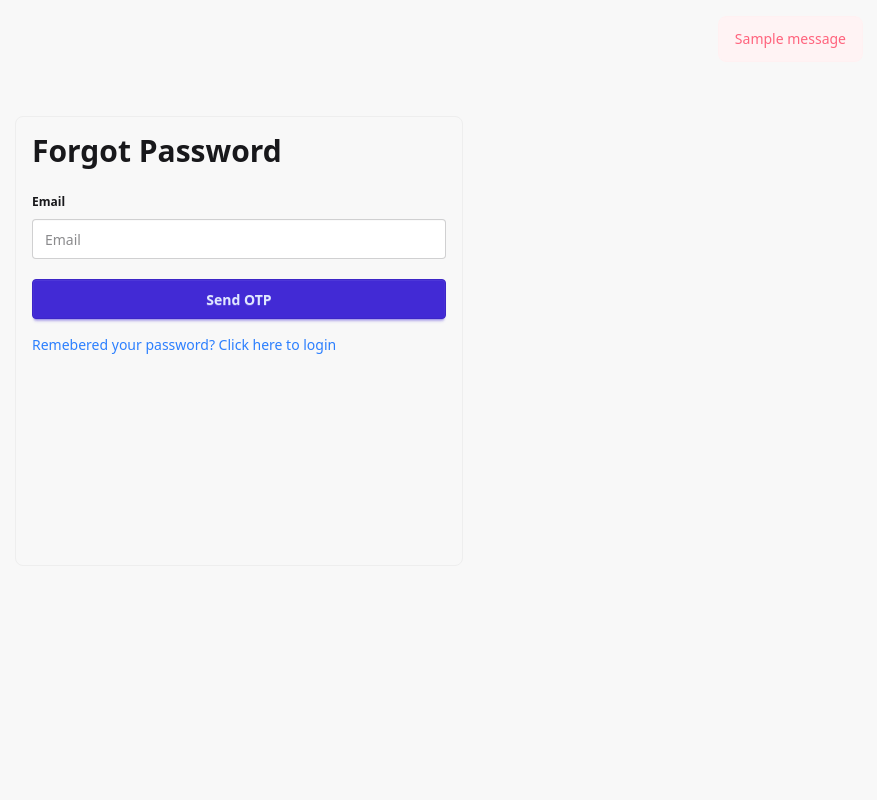
After one commit to sameer9860/Lead-Management-System, a Django app: page /accounts/forget_password/ in a window 1280 px wide. The commit adds this page. Shown: the whole page, without its empty margins (401-1278 px from the left). Run offline with Django 5.2, Linux system fonts and the light colour scheme; tables that the repository leaves empty hold one stand-in row (values such as "Sample post"); one stand-in notice (Sample message) is shown; some libraries are stand-ins or nearby versions.

Commit message:
Add:Forget password

```diff
--- /dev/null
+++ b/accounts/templates/accounts/forget_password.html
@@ -0,0 +1,39 @@
+{% extends 'base.html' %}
+
+
+{% block sidebar %}
+{% endblock %}
+
+
+{% block content %}
+<div class="w-full flex justify-center align-center p-4">
+
+    <div class="toast toast-end toast-top">
+        {% for message in messages %}
+        <div class="alert alert-error alert-soft">
+            <span>{{message}}</span>
+        </div>
+        {% endfor %}
+    </div>
+
+
+    <form class="w-1/2 max-w-md flex flex-col p-4  border border-base-300 rounded-box h-[450px] mt-[100px]"
+        method="post">
+        {% csrf_token %}
+
+        <h1 class="text-3xl font-bold mb-4">Forgot Password</h1>
+        <fieldset class="fieldset mb-4">
+            <legend class="fieldset-legend">Email</legend>
+            <input type="email" name="email" placeholder="Email" required class="input input-bordered w-full ">
+        </fieldset>
+
+
+        <button class=" btn btn-primary" type="submit">Send OTP</button>
+        <a href="{% url 'accounts:login' %}" class="mt-4 text-sm text-blue-500">
+            Remebered your password? Click here to login
+        </a>
+
+    </form>
+</div>
+<!-- Your page content here -->
+{% endblock %}
--- a/accounts/templates/accounts/login.html
+++ b/accounts/templates/accounts/login.html
@@ -47,6 +47,7 @@
       <button type="submit" class="w-full bg-sky-500 hover:bg-sky-600 transition rounded-lg py-3 font-semibold text-white shadow-md">
         Login
       </button>
+      <a href="{% url 'accounts:forget_password' %}" class="block text-sm text-center text-blue-400 hover:text-blue-200 transition">Forgot Password?</a>
     </form>
   </div>
 </div>
--- a/accounts/urls.py
+++ b/accounts/urls.py
@@ -12,5 +12,13 @@ urlpatterns = [
     path("logout/", views.logout_view, name="logout_view"),
     path('profile/', views.profile, name='profile'),
     path("profile/update/", views.update_profile, name="update_profile"),
+ # forgot password
+    path("forget_password/", views.forget_password, name="forget_password"),
+    path("otp_confirmation/", views.otp_confirmation, name="otp_confirmation"),
+    path(
+        "set_new_password/<int:user_id>/",
+        views.set_new_password,
+        name="set_new_password",
+    ),
 
 ]
--- a/accounts/views.py
+++ b/accounts/views.py
@@ -7,6 +7,9 @@ from django.contrib.auth import views as auth_views
 from django.http import JsonResponse
 from leads.models import ActivityLog
 from django.urls import reverse
+from .utils import is_email_valid, forget_password_email as forget_password_email
+from .models import OTP, CustomUser
+from django.contrib.auth.password_validation import validate_password
 
 
 # def login_view(request):
@@ -177,3 +180,66 @@ def update_profile(request):
         form = CustomUserUpdateForm(instance=user)
 
     return render(request, "accounts/update_profile.html", {"form": form})
+
+
+def forget_password(request):
+    if request.method == "POST":
+        email = request.POST.get("email")
+        if not is_email_valid(email):
+            messages.error(request, "Enter a valid email")
+            return redirect("accounts:forget_password")
+
+        try:
+            forget_password_email(email)
+        except Exception as e:
+            messages.error(request, str(e))
+            return redirect("accounts:forget_password")
+
+        print(email, "Email sent successfully")
+        messages.success(request, "Email sent successfully. Please check your inbox")
+        return redirect("accounts:otp_confirmation")
+
+    return render(request, "accounts/forget_password.html")
+
+
+def otp_confirmation(request):
+    if request.method == "POST":
+        otp = request.POST.get("otp")
+        user_id = OTP.check_otp(otp)
+        if user_id is None:
+            messages.error(request, "Invalid OTP, please try again")
+            return redirect("accounts:otp_confirmation")
+
+        return redirect("accounts:set_new_password", user_id=user_id)
+
+    return render(request, "accounts/otp_confirmation.html")
+
+
+def set_new_password(request, user_id=None):
+    if request.method == "POST":
+        password1 = request.POST.get("password1")
+        password2 = request.POST.get("password2")
+
+        if password1 != password2:
+            messages.error(request, "Passwords do not match")
+            return redirect("accounts:set_new_password")
+
+        try:
+            validate_password(password1)
+        except Exception as e:
+            for error in list(e):
+                messages.error(request, str(error))
+            return redirect("accounts:set_new_password")
+        else:
+            if user_id is not None:
+                user = CustomUser.objects.filter(id=user_id).first()
+                if user is None:
+                    messages.error(request, "User does not exist")
+                    return redirect("accounts:set_new_password")
+
+            user.set_password(password1)
+            user.save()
+            messages.success(request, "Password changed successfully")
+            return redirect("accounts:login")
+
+    return render(request, "accounts/new_password.html")
--- a/theme/static/css/dist/styles.css
+++ b/theme/static/css/dist/styles.css
@@ -730,6 +730,53 @@
       border-color: color-mix(in oklab, var(--color-base-content) 5%, transparent);
     }
   }
+  .toast {
+    position: fixed;
+    inset-inline-start: auto;
+    inset-inline-end: calc(0.25rem * 4);
+    top: auto;
+    bottom: calc(0.25rem * 4);
+    display: flex;
+    flex-direction: column;
+    gap: calc(0.25rem * 2);
+    background-color: transparent;
+    translate: var(--toast-x, 0) var(--toast-y, 0);
+    width: max-content;
+    max-width: calc(100vw - 2rem);
+  }
+  .toast > * {
+    animation: toast 0.25s ease-out;
+  }
+  .toast:where(.toast-start) {
+    inset-inline-start: calc(0.25rem * 4);
+    inset-inline-end: auto;
+    --toast-x: 0;
+  }
+  .toast:where(.toast-center) {
+    inset-inline-start: calc(1/2 * 100%);
+    inset-inline-end: calc(1/2 * 100%);
+    --toast-x: -50%;
+  }
+  .toast:where(.toast-end) {
+    inset-inline-start: auto;
+    inset-inline-end: calc(0.25rem * 4);
+    --toast-x: 0;
+  }
+  .toast:where(.toast-bottom) {
+    top: auto;
+    bottom: calc(0.25rem * 4);
+    --toast-y: 0;
+  }
+  .toast:where(.toast-middle) {
+    top: calc(1/2 * 100%);
+    bottom: auto;
+    --toast-y: -50%;
+  }
+  .toast:where(.toast-top) {
+    top: calc(0.25rem * 4);
+    bottom: auto;
+    --toast-y: 0;
+  }
   .toggle {
     border: var(--border) solid currentColor;
     color: var(--input-color);
@@ -1528,6 +1575,9 @@
   .mt-10 {
     margin-top: calc(var(--spacing) * 10);
   }
+  .mt-\[100px\] {
+    margin-top: 100px;
+  }
   .mr-1 {
     margin-right: calc(var(--spacing) * 1);
   }
@@ -1536,6 +1586,16 @@
   }
   .mr-3 {
     margin-right: calc(var(--spacing) * 3);
+  }
+  .fieldset-legend {
+    margin-bottom: calc(0.25rem * -1);
+    display: flex;
+    align-items: center;
+    justify-content: space-between;
+    gap: calc(0.25rem * 2);
+    padding-block: calc(0.25rem * 2);
+    color: var(--color-base-content);
+    font-weight: 600;
   }
   .mb-0 {
     margin-bottom: calc(var(--spacing) * 0);
@@ -1722,6 +1782,14 @@
     box-shadow: none;
     background-image: none;
   }
+  .fieldset {
+    display: grid;
+    gap: calc(0.25rem * 1.5);
+    padding-block: calc(0.25rem * 1);
+    font-size: 0.75rem;
+    grid-template-columns: 1fr;
+    grid-auto-rows: max-content;
+  }
   .card-title {
     display: flex;
     align-items: center;
@@ -1762,11 +1830,17 @@
   .h-32 {
     height: calc(var(--spacing) * 32);
   }
+  .h-\[450px\] {
+    height: 450px;
+  }
   .h-screen {
     height: 100vh;
   }
   .min-h-screen {
     min-height: 100vh;
+  }
+  .w-1\/2 {
+    width: calc(1/2 * 100%);
   }
   .w-5 {
     width: calc(var(--spacing) * 5);
@@ -1832,6 +1906,24 @@
   .transform {
     transform: var(--tw-rotate-x,) var(--tw-rotate-y,) var(--tw-rotate-z,) var(--tw-skew-x,) var(--tw-skew-y,);
   }
+  .link {
+    cursor: pointer;
+    text-decoration-line: underline;
+  }
+  .link:focus {
+    --tw-outline-style: none;
+    outline-style: none;
+  }
+  @media (forced-colors: active) {
+    .link:focus {
+      outline: 2px solid transparent;
+      outline-offset: 2px;
+    }
+  }
+  .link:focus-visible {
+    outline: 2px solid currentColor;
+    outline-offset: 2px;
+  }
   .cursor-pointer {
     cursor: pointer;
   }
@@ -1939,6 +2031,12 @@
   .rounded-2xl {
     border-radius: var(--radius-2xl);
   }
+  .rounded-box {
+    border-radius: var(--radius-box);
+  }
+  .rounded-box {
+    border-radius: var(--radius-box);
+  }
   .rounded-full {
     border-radius: calc(infinity * 1px);
   }
@@ -1987,6 +2085,11 @@
     border-left-style: var(--tw-border-style);
     border-left-width: 4px;
   }
+  .alert-error {
+    border-color: var(--color-error);
+    color: var(--color-error-content);
+    --alert-color: var(--color-error);
+  }
   .border-base-200 {
     border-color: var(--color-base-200);
   }
@@ -2300,6 +2403,9 @@
   }
   .text-blue-400 {
     color: var(--color-blue-400);
+  }
+  .text-blue-500 {
+    color: var(--color-blue-500);
   }
   .text-current {
     color: currentcolor;
```
Also changed, not shown: accounts/admin.py (+9 -1 lines), accounts/background_tasks.py (added, +16 -0 lines), accounts/models.py (+45 -1 lines), accounts/templates/accounts/new_password.html (added, +41 -0 lines), accounts/templates/accounts/otp_confirmation.html (added, +40 -0 lines), accounts/utils.py (added, +18 -0 lines), lead_management/settings.py (+16 -10 lines), accounts/migrations/0001_initial.py, accounts/migrations/0002_otp.py (added), db.sqlite3 (added), leads/migrations/0001_initial.py, leads/migrations/0002_alter_activitylog_action_alter_activitylog_lead.py (deleted), media/profile_pic/adminM.png (added), 1 other file.
